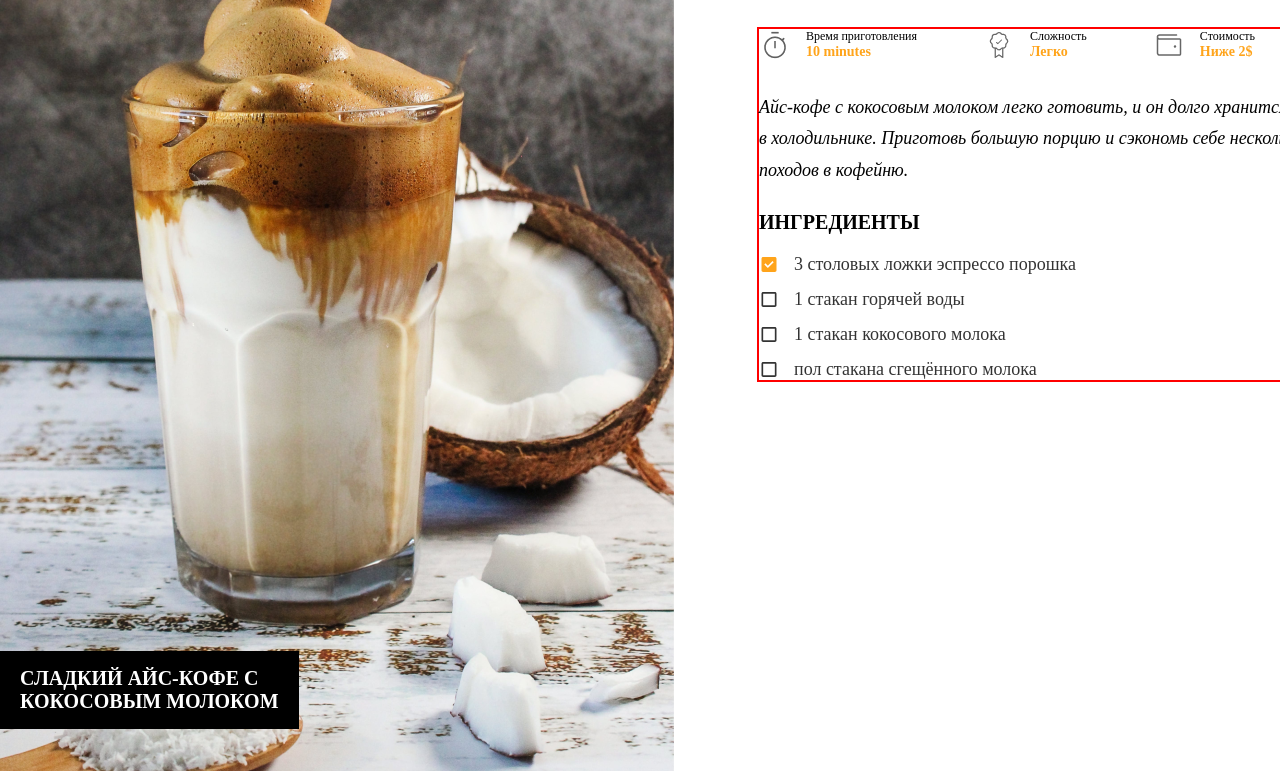
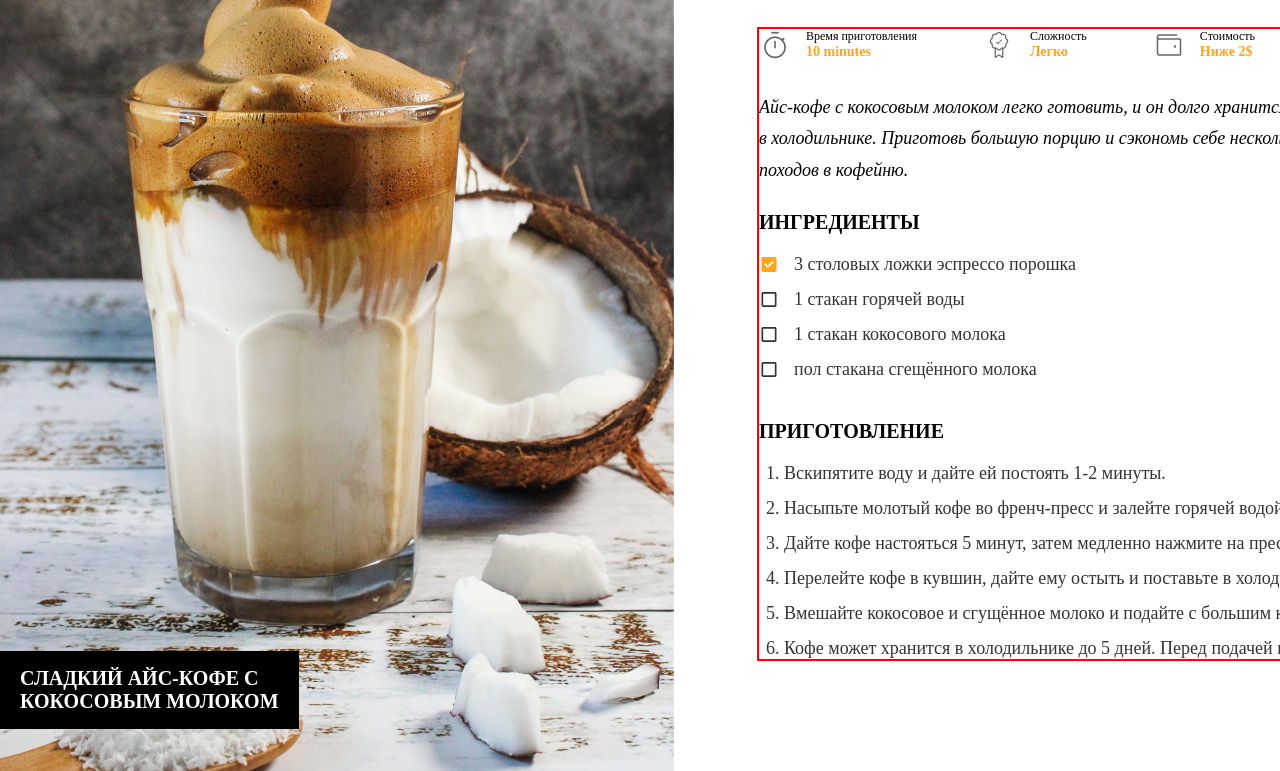
Before and after one commit to coiseco/CoffeeProject, a plain HTML site: page index.html in a window 1280 px wide. Shown: the part 229-1000 px from the top of the page. Drawn offline with Linux system fonts and the light colour scheme.

Commit message:
add recipe-cook_steps block

```diff
--- a/index.css
+++ b/index.css
@@ -177,3 +177,42 @@ body {
     line-height: 21px;
     color: rgba(0, 0, 0, 0.8);
 }
+
+.coffee-recipe-cook_steps-wrapper {
+    display: flex;
+    flex-direction: column;
+    margin-top: 40px;
+}
+
+.coffee-recipe-cook_steps-header-wrapper {
+    display: flex;
+    margin-bottom: 20px;
+}
+
+.coffee-recipe-cook_steps-header-text {
+    font-size: 20px;
+    font-weight: 700;
+    text-transform: uppercase;
+    color: black;
+}
+
+.coffee-recipe-cook_steps-list-wrapper {
+    display: flex;
+}
+
+.cook_steps-list {
+    margin: 0;
+    padding-left: 25px;
+}
+
+.cook_steps-list-item {
+    margin-bottom: 14px;
+    font-size: 18px;
+    line-height: 21px;
+    color: rgba(0, 0, 0, 0.8);
+    list-style-type: decimal;
+}
+
+.cook_steps-list-item:last-child{
+    margin-bottom: 0;
+}
--- a/index.html
+++ b/index.html
@@ -77,6 +77,35 @@
           </div>
         </div>
       </div>
+      <div class="coffee-recipe-cook_steps-wrapper">
+        <div class="coffee-recipe-cook_steps-header-wrapper">
+          <span class="coffee-recipe-cook_steps-header-text">
+            приготовление
+          </span>
+        </div>
+        <div class="coffee-recipe-cook_steps-list-wrapper">
+          <ul class="cook_steps-list">
+            <li class="cook_steps-list-item">
+              Вскипятите воду и дайте ей постоять 1-2 минуты.
+            </li>
+            <li class="cook_steps-list-item">
+              Насыпьте молотый кофе во френч-пресс и залейте горячей водой.
+            </li>
+            <li class="cook_steps-list-item">
+              Дайте кофе настояться 5 минут, затем медленно нажмите на пресс.
+            </li>
+            <li class="cook_steps-list-item">
+              Перелейте кофе в кувшин, дайте ему остыть и поставьте в холодильник на пару часов
+            </li>
+            <li class="cook_steps-list-item">
+              Вмешайте кокосовое и сгущённое молоко и подайте с большим количеством льда
+            </li>
+            <li class="cook_steps-list-item">
+              Кофе может хранится в холодильнике до 5 дней. Перед подачей встряхните и перемешайте
+            </li>
+          </ul>
+        </div>
+      </div>
     </div>
     <div class="mini-coffee-name-wrapper">
       <span class="mini-coffee-name-text">
```
